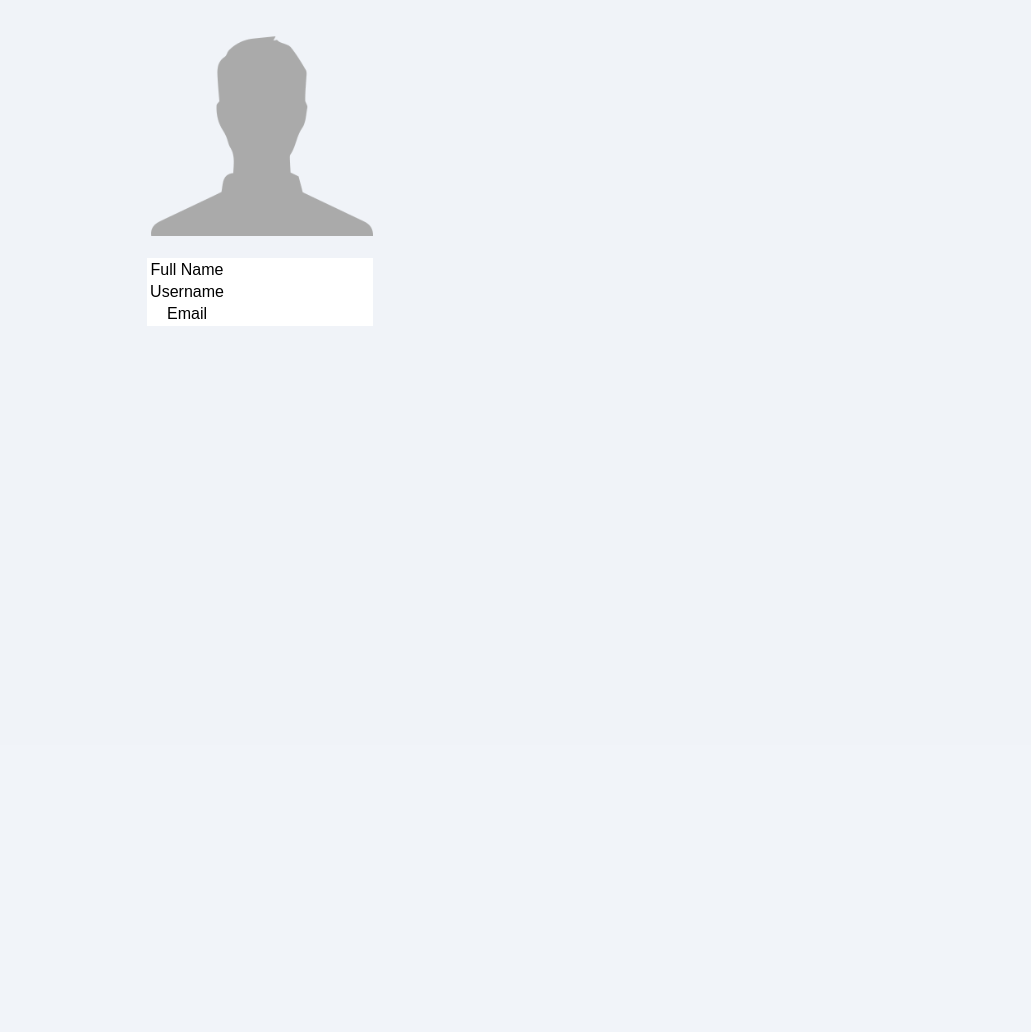
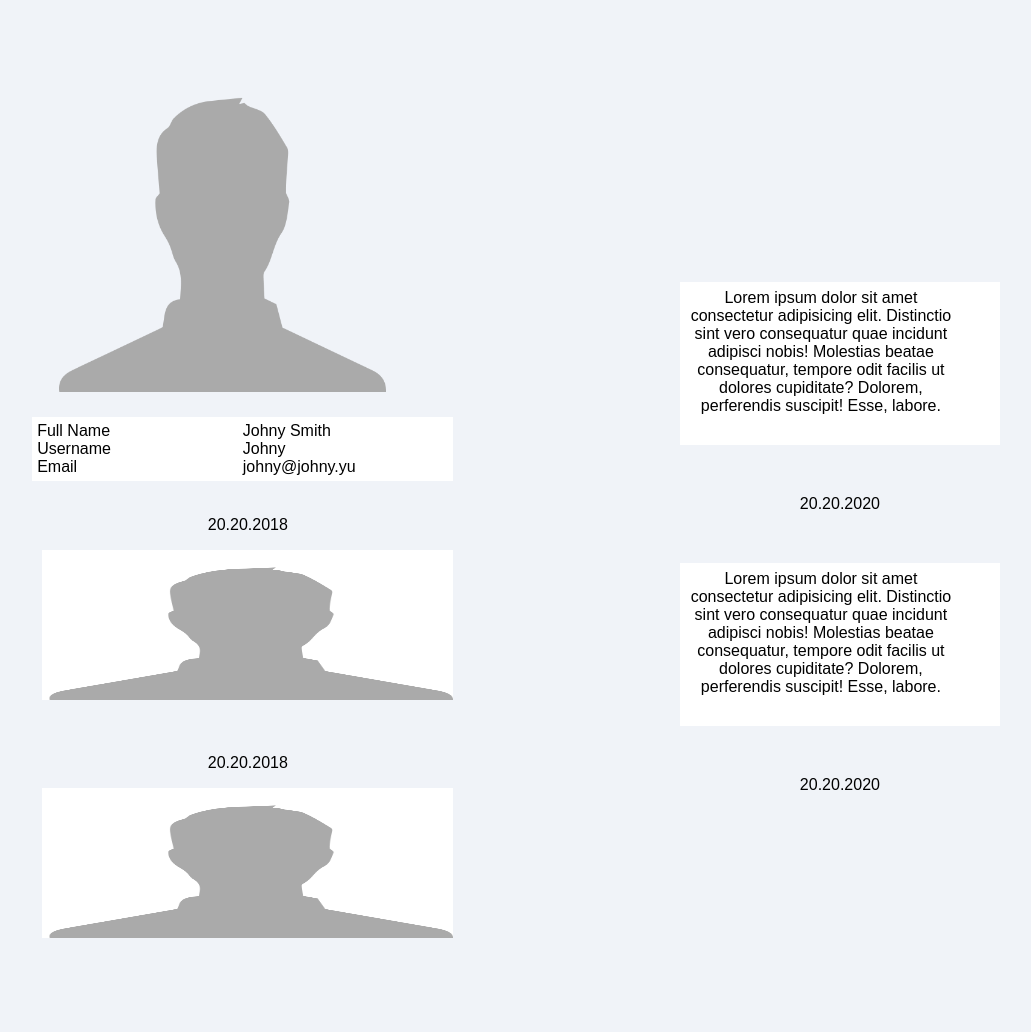
Before and after one commit to lapec/social-network, a PHP site: page /wall.php in a window 1280 px wide. Shown: the part 55-1087 px from the top of the page, without its empty margins (124-1155 px from the left). Before the commit the page ends 381 px from the top, so only its background shows below. Run offline with PHP 8.4, Linux system fonts and the light colour scheme; data that the repository does not hold is empty.

Commit message:
Potpuno nov solo wall.php i css

```diff
--- a/css/wall.css
+++ b/css/wall.css
@@ -1,76 +1,94 @@
-/* div{
-    border: black solid 1px;
+.pageContainer{
+    display:flex;
+    flex-direction:row;
+    /* border: 10px solid goldenrod; */
+    min-height:100vh;
+    padding: 3% 8% 0 8%;
 }
- */
+.column{
+    min-height:100vh;
+    flex-direction:column;
+    padding-left:5%;
+    padding-right:5%;
+}
+
+/* ***********************************left side ********************************* */
+.left{
+    /* background-color:gold; */
+    width:45%;
+    margin: 0 6% 0 0;
+}
+
+.profile-image{
+    margin:5%;
+    /* background-color:green; */
 
 
-.pageContainer{
-    display: flex;
-    flex-wrap: wrap;
-    width:80%;
-    text-align:center;
-    margin:10px auto;
 }
-.leftColumn{
-    display: flex;
-    flex-wrap: wrap;
-    flex-direction: column;
-    width:49%;
-    display:inline-block;
-    margin:0 auto;
+.profilePic{
+    width:90%;
+    height:90%;
 }
 
-
-.profPicture{
-    width:45%;
+.personal-info{
+    padding:5px;
+    display:flex;
+    width:100%;
+    flex-direction:row;
+    background-color:white;
+    margin-bottom:35px;
+}
+.leftInfo{
+    width:50%
+}
+.rightInfo{
+    width:50%;
 }
 
+.pictureAndDate{
+    width:100%;
+    margin:10px 0 50px 10px;
 
 
-.userInfo{
-    display:inline-block;
-    margin:0 auto;
-    width:45%;
-    background:white;
 }
-.table{
-    margin:0 auto;
+.pictureAndDate img{
+background-color:white
 }
-.td{
-    text-align:left;
-    width:49%;
+.pictureAndDate p{
+    background-color:none;
+    text-align:center;
 }
-.imgPost{
-    width:100% em;
-    height: 200px;
+
+.image-post{
+width:100%;
+height:150px;
 
 }
 
-.rightColumn{
-    flex-direction: column;
-    width:49%;
-    display:inline-block;
-    margin:0 auto;
+/* *********************************right side*********************************** */
+.right{
+    width:35%;
+    /* background-color:brown; */
+    margin: 0 0 0 6%;
+    padding-top:18%;
 }
 
-.invisSpace{
-    margin-top:150px;
+.commentBlock{
+    margin-top:4%;
+    margin-bottom:50px;
+}
+.commentBlock p{
+    margin-top:50px;
+}
+.comment{
+    background-color:white;
+}
+.comment p{
 
+
+    padding:7px 45px 30px 7px;
+    text-align:center;
 }
-.postSection{
-    width:50%;
-    background:white;
-    margin:0 auto;
-
+.centered-date{
+    text-align:center;
 }
-.date{
-    font-size:12px;
-    font-style:none;
-
-}
-
-.posts{
-    padding: 20px;
-    background:white;
-    margin:30px;
-}
--- a/wall.php
+++ b/wall.php
@@ -1,13 +1,3 @@
-<?php
-include 'logincode.php';
-include 'config/db_config.php';
-$conn = new mysqli(SERVERNAME, USERNAME, PASSWORD, DBNAME);
-// include 'logout.php';
-$sql = "SELECT * FROM slike as A INNER JOIN korisnici AS b ON A.KID = B.KID";
-$sql1 = "SELECT * FROM statusi as A INNER JOIN korisnici AS b ON A.KID = B.KID";
-$query = $conn->query($sql);
-$result = $query->fetch_assoc();
-?>
 <!DOCTYPE html>
 <html lang="en">
 <head>
@@ -22,63 +12,57 @@ $result = $query->fetch_assoc();
 </head>
 <body>
     <?php include "sections/navbar.php"?>
-<!-- glavni kontejner -->
+<!-- Main Container -->
 <div class="pageContainer">
-    <!-- leva strana -->
-<div class="leftColumn">
-    <img class="profPicture" src="img/petprofilepic.png">
-    <br>
-    <br>
-    <div class="userInfo">
-        <table>
-            <tr>
-                <td>Full Name</td>
-                <td><?php echo $result["Ime"]. " " . $result["Prezime"]  ?></td>
-            </tr>
-            <tr>
-                <td>Username</td>
-                <td><?php echo $result["KorisnickoIme"]?></td>
-            </tr>
-            <tr>
-                <td>Email</td>
-                <td><?php echo $result["Email"]?></td>
-            </tr>
-        </table>
+    <!-- Left column container-->
+    <div class="left column">
+        <div class="profile-image">
+            <img class="profilePic" src="img/petprofilepic.png" alt="">
+        </div>
+        <div class="personal-info">
+            <div class="leftInfo">
+                Full Name<br>
+                Username<br>
+                Email
+            </div>
+            <div class="rightInfo">
+                Johny Smith<br>
+                Johny<br>
+                johny@johny.yu
+            </div>
+        </div>
+        <div class="pictureAndDate">
+            <p> 20.20.2018</p>
+            <img class="image-post" src="img/generic_profile_img.png" alt="">
         </div>
 
-<br>
-<br>
-<?php
-    if($query->num_rows > 0){
-    while($row = $query->fetch_assoc()): ?>
+        <div class="pictureAndDate">
+            <p> 20.20.2018</p>
+            <img class="image-post" src="img/generic_profile_img.png" alt="">
+        </div>
 
+    </div>
+    <!--right column container-->
+    <div class="right column">
+        <div class="commentBlock">
 
-<div class="imgPost">
-<p> <?php echo $row["VremePostavljanja"] ?></p>
-<img src="<?php echo $row["LinkIzvoraSlike"] ?>"/>
+            <div class="comment">
+                <p>Lorem ipsum dolor sit amet consectetur adipisicing elit. Distinctio sint vero consequatur quae incidunt adipisci nobis! Molestias beatae consequatur, tempore odit facilis ut dolores cupiditate? Dolorem, perferendis suscipit! Esse, labore.</p>
             </div>
-    <?php endwhile;
-    } ?>
+            <p class="centered-date">20.20.2020</p>
+
         </div>
-<!-- // desna strana -->
-    <div class="rightColumn">
-    <?php
-        $query1 = $conn->query($sql1);
-        if($query1->num_rows > 0){
-            while($row = $query1->fetch_assoc()):?>
+        <div class="commentBlock">
 
-        <div class="posts">
-            <!-- dodaj datum ovde  -->
-            <p class="date">20.11.2018</p>
-            <br>
-            <p><?php echo $row["TekstStatusa"] ?></p>
+            <div class="comment">
+                <p>Lorem ipsum dolor sit amet consectetur adipisicing elit. Distinctio sint vero consequatur quae incidunt adipisci nobis! Molestias beatae consequatur, tempore odit facilis ut dolores cupiditate? Dolorem, perferendis suscipit! Esse, labore.</p>
             </div>
-        <?php endwhile;
-        };
-    ?>
-    </div>
+            <p class="centered-date">20.20.2020</p>
+
         </div>
 
 
-</body>
-</html>
+
+    </div>
+
+</div>
```
Lines whose indentation alone changed are shown as unchanged.
